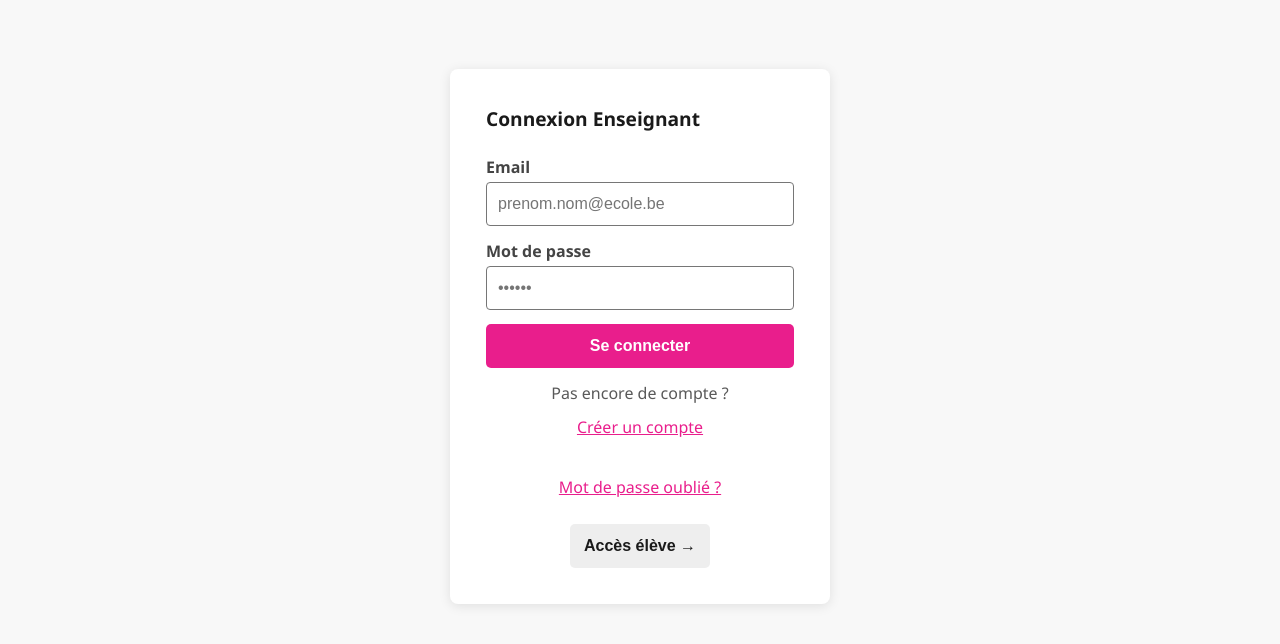
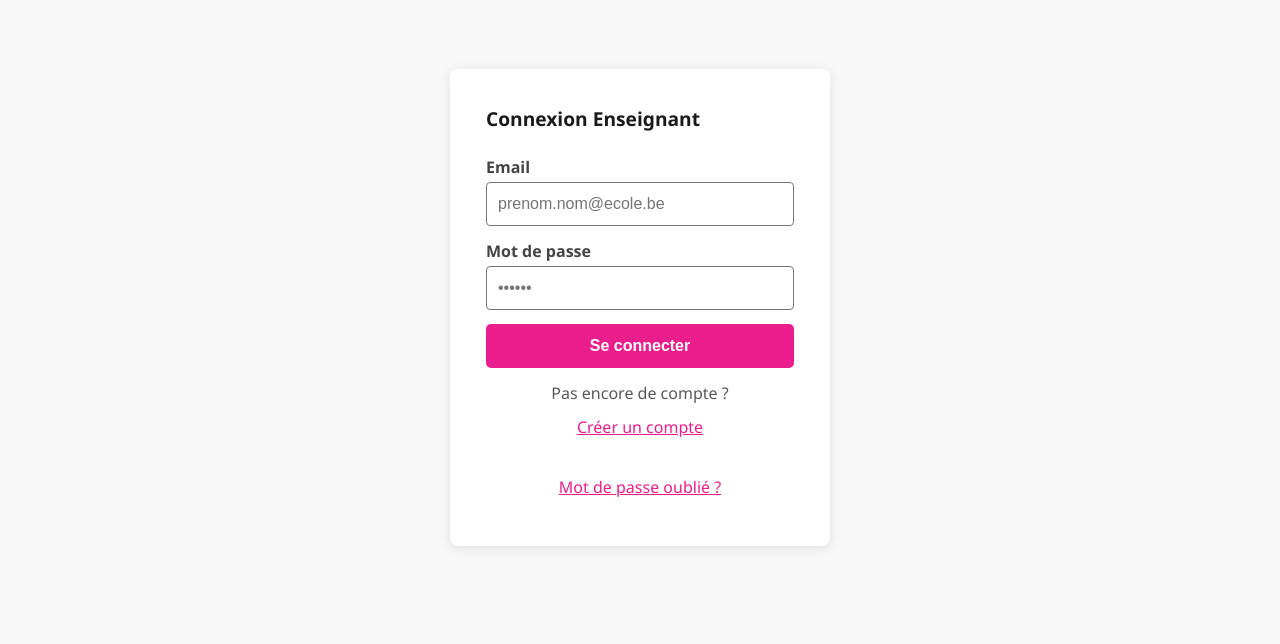
Before and after one commit to jfb4plai/droite-graduee, a website built with Vite: page index.html in a window 1280 px wide. Shown: the part 82-726 px from the top of the page. Built offline with nearby package versions, Linux system fonts and the light colour scheme; no server answers.

Commit message:
Supprime le bouton « Accès élève » de l'écran de connexion (C1)
Le bouton affichait un écran élève vide : aucune activité ne se lance sans enseignant connecté (T.launch). Décision de JF : suppression.

Co-Authored-By: Claude Sonnet 5.5 <noreply@anthropic.com>

```diff
--- a/index.html
+++ b/index.html
@@ -133,9 +133,6 @@ body { font-family: 'Segoe UI', Arial, sans-serif; background: var(--light); col
     <p class="login-hint hidden" id="l-signin-hint">Déjà un compte ? <a href="#" onclick="App.toggleSignup();return false;" style="color:var(--pink);">Se connecter</a></p>
     <p class="login-hint" id="l-forgot-hint"><a href="#" onclick="App.toggleReset();return false;" style="color:var(--pink);">Mot de passe oublié ?</a></p>
     <p class="login-hint hidden" id="l-reset-cancel-hint"><a href="#" onclick="App.toggleReset();return false;" style="color:var(--pink);">← Retour à la connexion</a></p>
-    <div style="text-align:center;margin-top:14px;">
-      <button class="btn btn-grey btn-sm" onclick="App.goStudent()">Accès élève →</button>
-    </div>
   </div>
 </div>
 
--- a/src/main.js
+++ b/src/main.js
@@ -123,11 +123,6 @@ const App = {
 
   async logout(){
     await supabase.auth.signOut();
-  },
-
-  goStudent(){
-    this._show('sc-student');
-    this.mode = 'student';
   },
 
   toggleMode(){
```
